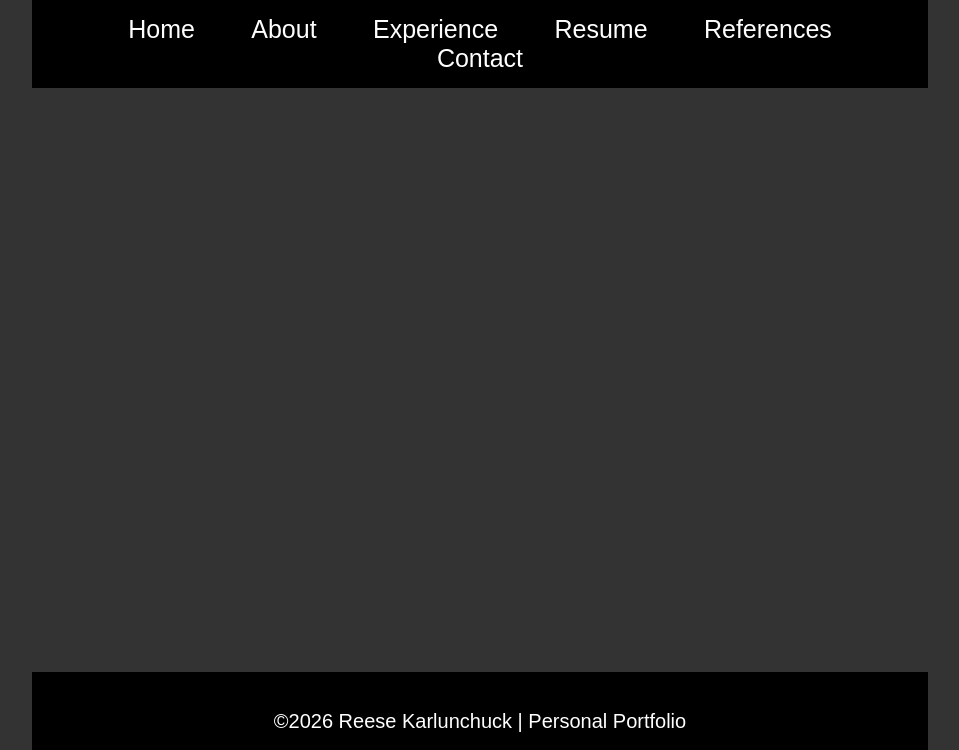
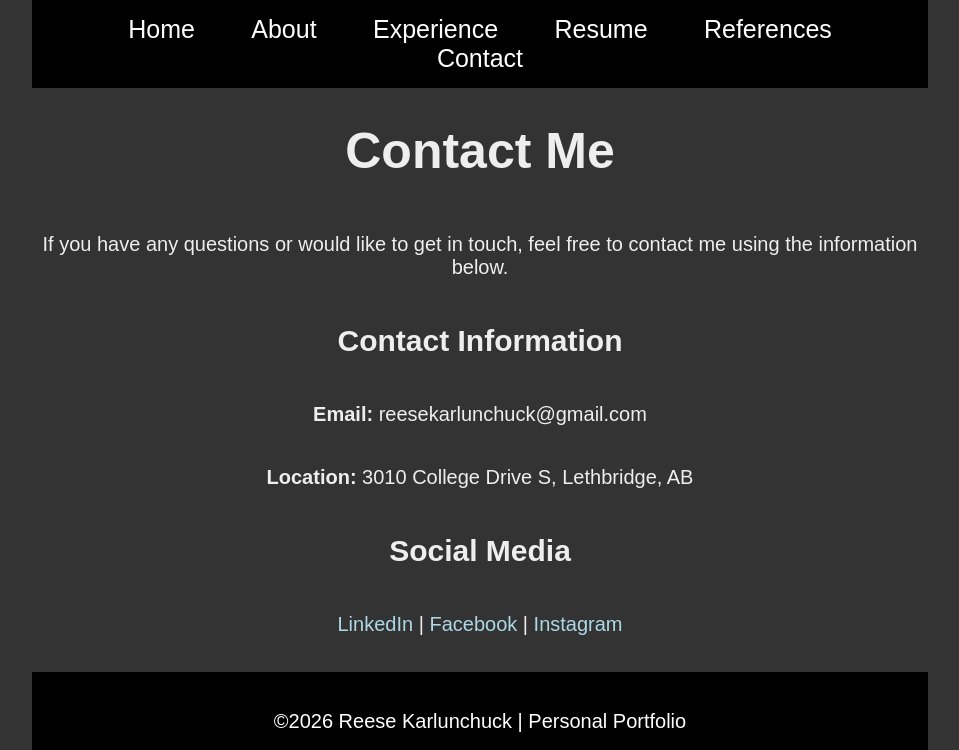
Before and after one commit to Speg2/my-portfolio, a plain HTML site: page contact.html in a window 1280 px wide. Shown: the top 750 px of the page, without its empty margins (160-1119 px from the left). Drawn offline with Linux system fonts and the light colour scheme.

Commit message:
Add files via upload

```diff
--- a/contact.html
+++ b/contact.html
@@ -13,7 +13,25 @@
     <a href="contact.html">Contact</a>
 </nav>
 
+<h1>Contact Me</h1>
 
+<p>
+    If you have any questions or would like to get in touch,
+    feel free to contact me using the information below.
+</p>
+
+<h2>Contact Information</h2>
+
+<p><strong>Email:</strong> reesekarlunchuck@gmail.com</p>
+<p><strong>Location:</strong> 3010 College Drive S, Lethbridge, AB</p>
+
+<h2>Social Media</h2>
+
+<p>
+    <a href="https://www.linkedin.com/in/reese-karlunchuck-415226388">LinkedIn</a> |
+    <a href="https://www.facebook.com/reese.karlunchuck">Facebook</a> |
+    <a href="https://www.instagram.com/reesekarlunchuck">Instagram</a>
+</p>
 
 <footer>
     <p>©2026 Reese Karlunchuck | Personal Portfolio</p>
```
Also changed, not shown: about.html (+10 -0 lines), reference.html (+1 -1 lines).
